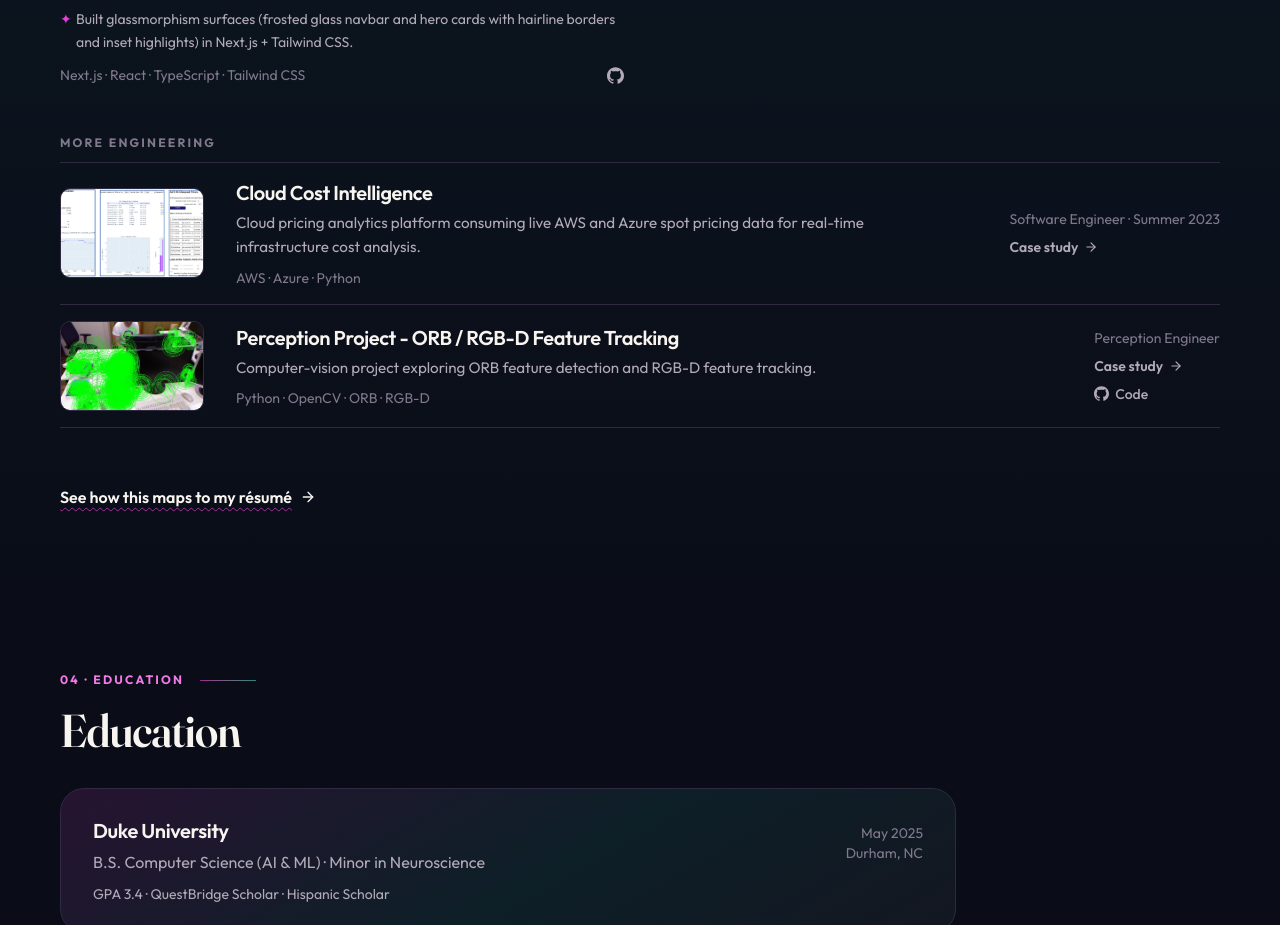
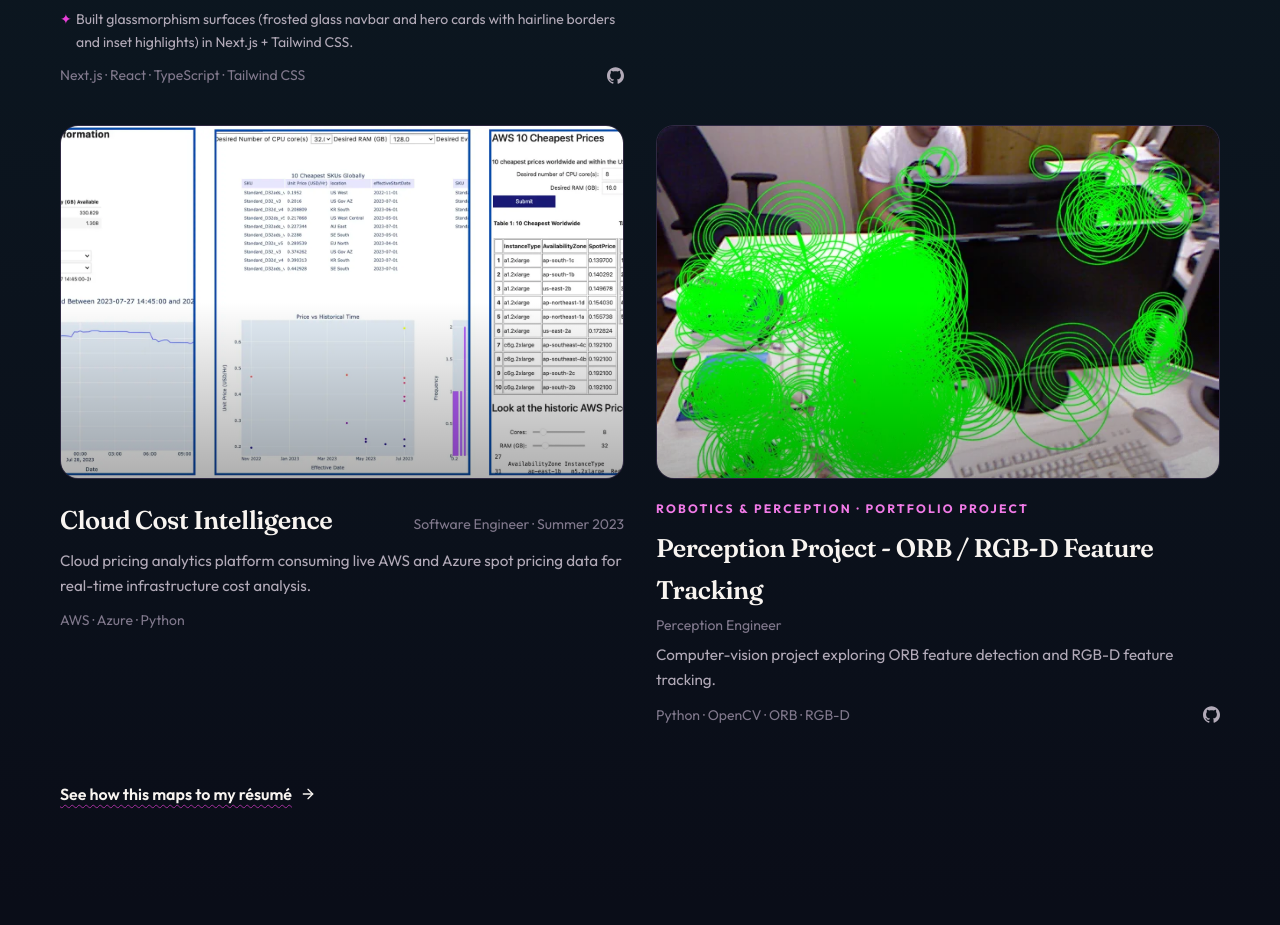
Before and after one commit to jaelyncuellar/portfolio-2026, a Next.js app: page / in a window 1280 px wide. Shown: the part 5425-6350 px from the top of the page. Built offline with nearby package versions, Linux system fonts and the light colour scheme.

Commit message:
Merge More engineering projects into the main work grid

```diff
--- a/src/components/projects.tsx
+++ b/src/components/projects.tsx
@@ -151,57 +151,9 @@ function FeaturedCard({ p }: { p: Project }) {
   );
 }
 
-function CompactRow({ p }: { p: Project }) {
-  return (
-    <article className="group border-b hairline py-4 grid gap-2 md:grid-cols-[auto_1fr_auto] md:gap-8 items-center">
-      {p.images && p.images.length > 0 && (
-        <Link href={`/projects/${p.slug}`} className="hidden md:block relative w-36 aspect-[16/10] overflow-hidden rounded-[var(--radius-sm)] border hairline shrink-0" aria-label={`${p.title} case study`}>
-          <Image src={p.images[0]} alt={p.title} fill sizes="144px" className="object-cover object-top transition-transform duration-500 group-hover:scale-[1.04]" />
-        </Link>
-      )}
-      <div className="min-w-0">
-        <Link href={`/projects/${p.slug}`}>
-          <h3 className="text-xl font-semibold tracking-tight group-hover:text-[rgb(var(--accent-hover))] transition-colors">
-            {p.title}
-          </h3>
-        </Link>
-        <p className="mt-1 text-[0.95rem] text-[rgb(var(--muted))] leading-relaxed max-w-2xl">
-          {p.description}
-        </p>
-        <p className="mt-2 text-sm text-[rgb(var(--faint))]">{p.tech.join(" · ")}</p>
-      </div>
-      <div className="flex md:flex-col items-start gap-2 md:text-right text-sm shrink-0">
-        {(p.period || p.role) && (
-          <p className="text-[rgb(var(--faint))]">
-            {[p.role, p.period].filter(Boolean).join(" · ")}
-          </p>
-        )}
-        <Link href={`/projects/${p.slug}`} className="inline-flex items-center gap-1.5 font-semibold text-[rgb(var(--muted))] hover:text-[rgb(var(--foreground))] transition-colors">
-          Case study
-          <ArrowRight size={14} />
-        </Link>
-        {p.site && (
-          <a href={p.site} target="_blank" rel="noreferrer" className="inline-flex items-center gap-1.5 font-semibold text-[rgb(var(--muted))] hover:text-[rgb(var(--foreground))] transition-colors">
-            Live site
-            <ArrowUpRight size={14} />
-          </a>
-        )}
-        {p.github && (
-          <a href={p.github} target="_blank" rel="noreferrer" className="inline-flex items-center gap-1.5 font-medium text-[rgb(var(--muted))] hover:text-[rgb(var(--foreground))] transition-colors">
-            <GithubIcon size={15} />
-            Code
-          </a>
-        )}
-      </div>
-    </article>
-  );
-}
-
 export default function Projects() {
   const [filter, setFilter] = useState<Filter>("all");
   const visible = projects.filter((p) => matches(p, filter));
-  const featured = visible.filter((p) => p.featured);
-  const rest = visible.filter((p) => !p.featured);
 
   return (
     <section id="projects" className="section chapter-tint">
@@ -230,22 +182,11 @@ export default function Projects() {
           range and depth.
         </p>
 
-        {featured.length > 0 && (
+        {visible.length > 0 && (
           <div className="grid md:grid-cols-2 gap-x-8 gap-y-10">
-            {featured.map((p) => (
+            {visible.map((p) => (
               <FeaturedCard key={p.slug} p={p} />
             ))}
-          </div>
-        )}
-
-        {rest.length > 0 && (
-          <div className={featured.length > 0 ? "mt-12" : ""}>
-            <p className="section-label section-label--muted mb-2">More engineering</p>
-            <div className="border-t hairline">
-              {rest.map((p) => (
-                <CompactRow key={p.slug} p={p} />
-              ))}
-            </div>
           </div>
         )}
 
```
